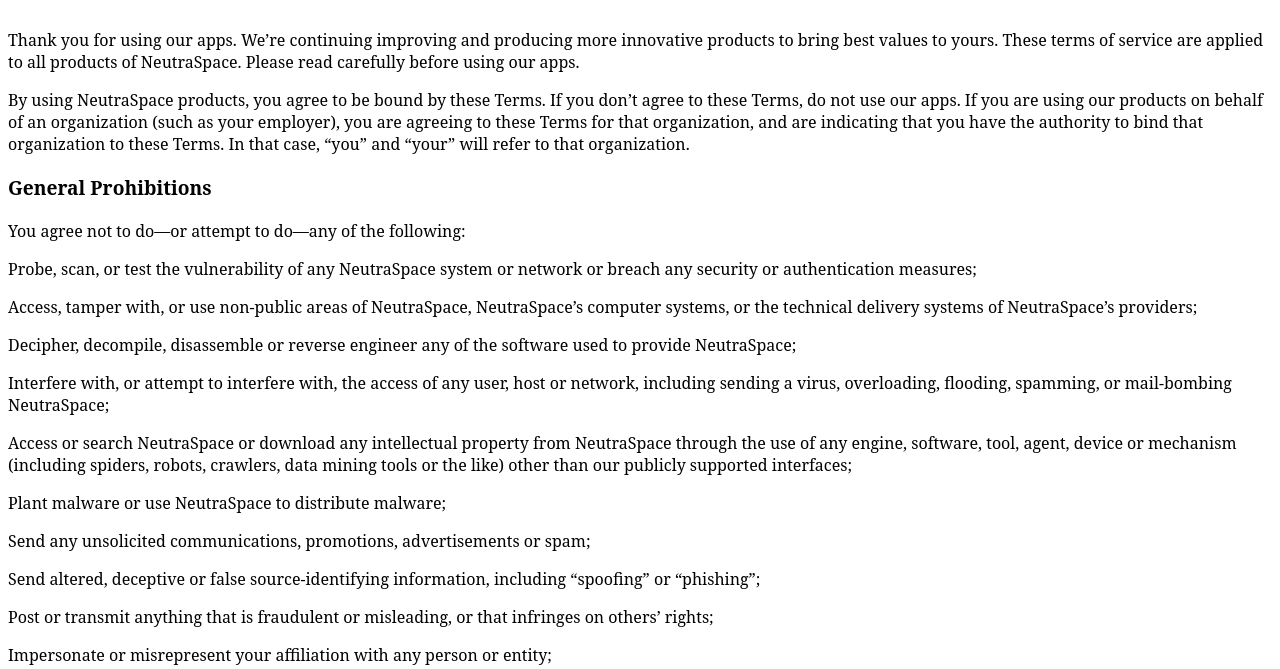
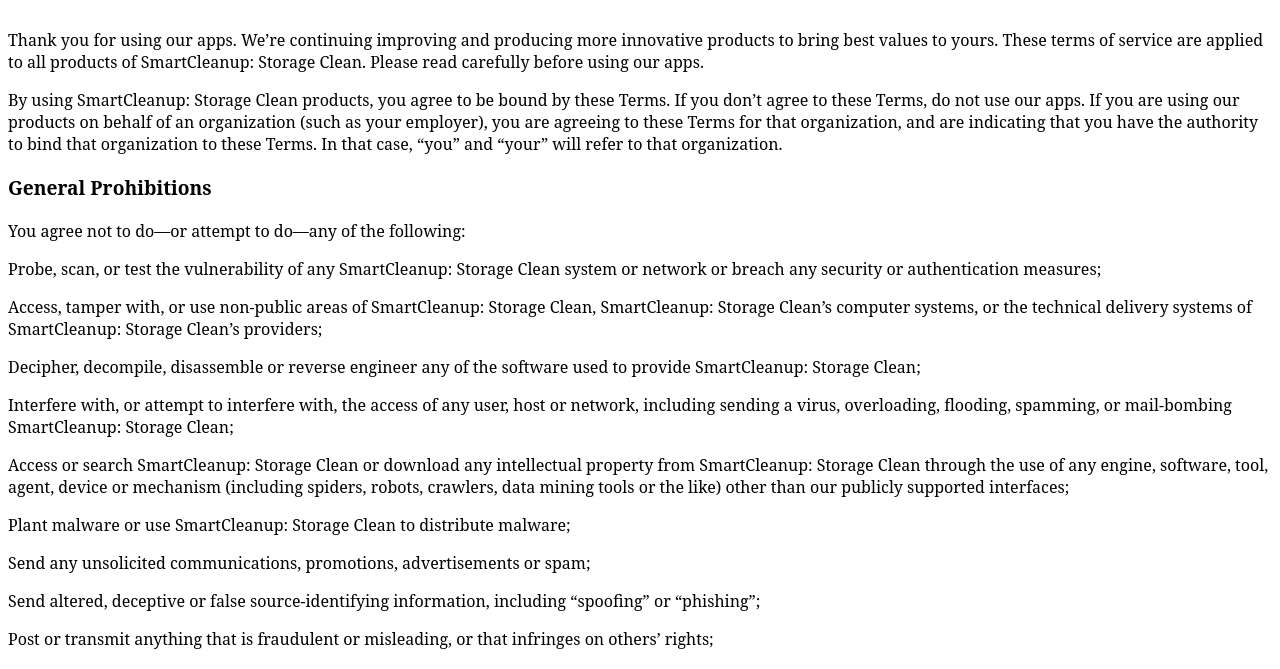
Before and after one commit to songjiang20218/061fanrui, a plain HTML site: page tou/6746836423/index.html in a window 1280 px wide. Shown: the part 78-747 px from the top of the page. Drawn offline with Linux system fonts and the light colour scheme.

Commit message:
clean15修改app名称

```diff
--- a/tou/6746836423/index.html
+++ b/tou/6746836423/index.html
@@ -2,22 +2,22 @@
 <html style='height:100%;margin:0;padding:0;'>
   <head>
     <meta charset="utf-8">
-    <title>NeutraSpace</title>
+    <title>SmartCleanup: Storage Clean</title>
     <style type="text/css"></style>
     <meta http-equiv="Content-Security-Policy" content="upgrade-insecure-requests">
   </head>
   <body>
     <p style='font-weight:bold;font-size:200%;font-family:"San Francisco text","Serif";'>Terms of Use</p>
-    <p style='font-size:100%;font-family:"San Francisco text","Serif";'>Thank you for using our apps. We’re continuing improving and producing more innovative products to bring best values to yours. These terms of service are applied to all products of NeutraSpace. Please read carefully before using our apps.</p>
-    <p style='font-size:100%;font-family:"San Francisco text","Serif";'>By using  NeutraSpace  products, you agree to be bound by these Terms. If you don’t agree to these Terms, do not use our apps. If you are using our products on behalf of an organization (such as your employer), you are agreeing to these Terms for that organization, and are indicating that you have the authority to bind that organization to these Terms. In that case, “you” and “your” will refer to that organization.</p>
+    <p style='font-size:100%;font-family:"San Francisco text","Serif";'>Thank you for using our apps. We’re continuing improving and producing more innovative products to bring best values to yours. These terms of service are applied to all products of SmartCleanup: Storage Clean. Please read carefully before using our apps.</p>
+    <p style='font-size:100%;font-family:"San Francisco text","Serif";'>By using  SmartCleanup: Storage Clean  products, you agree to be bound by these Terms. If you don’t agree to these Terms, do not use our apps. If you are using our products on behalf of an organization (such as your employer), you are agreeing to these Terms for that organization, and are indicating that you have the authority to bind that organization to these Terms. In that case, “you” and “your” will refer to that organization.</p>
     <p style='font-weight:bold;font-size:120%;font-family:"San Francisco text","Serif";'>General Prohibitions</p>
     <p style='font-size:100%;font-family:"San Francisco text","Serif";'>You agree not to do—or attempt to do—any of the following:</p>
-    <p style='font-size:100%;font-family:"San Francisco text","Serif";'>Probe, scan, or test the vulnerability of any NeutraSpace system or network or breach any security or authentication measures;</p>
-    <p style='font-size:100%;font-family:"San Francisco text","Serif";'>Access, tamper with, or use non-public areas of  NeutraSpace, NeutraSpace’s computer systems, or the technical delivery systems of NeutraSpace’s providers;</p>
-    <p style='font-size:100%;font-family:"San Francisco text","Serif";'>Decipher, decompile, disassemble or reverse engineer any of the software used to provide NeutraSpace;</p>
-    <p style='font-size:100%;font-family:"San Francisco text","Serif";'>Interfere with, or attempt to interfere with, the access of any user, host or network, including sending a virus, overloading, flooding, spamming, or mail-bombing NeutraSpace;</p>
-    <p style='font-size:100%;font-family:"San Francisco text","Serif";'>Access or search NeutraSpace or download any intellectual property from NeutraSpace through the use of any engine, software, tool, agent, device or mechanism (including spiders, robots, crawlers, data mining tools or the like) other than our publicly supported interfaces;</p>
-    <p style='font-size:100%;font-family:"San Francisco text","Serif";'>Plant malware or use NeutraSpace to distribute malware;</p>
+    <p style='font-size:100%;font-family:"San Francisco text","Serif";'>Probe, scan, or test the vulnerability of any SmartCleanup: Storage Clean system or network or breach any security or authentication measures;</p>
+    <p style='font-size:100%;font-family:"San Francisco text","Serif";'>Access, tamper with, or use non-public areas of  SmartCleanup: Storage Clean, SmartCleanup: Storage Clean’s computer systems, or the technical delivery systems of SmartCleanup: Storage Clean’s providers;</p>
+    <p style='font-size:100%;font-family:"San Francisco text","Serif";'>Decipher, decompile, disassemble or reverse engineer any of the software used to provide SmartCleanup: Storage Clean;</p>
+    <p style='font-size:100%;font-family:"San Francisco text","Serif";'>Interfere with, or attempt to interfere with, the access of any user, host or network, including sending a virus, overloading, flooding, spamming, or mail-bombing SmartCleanup: Storage Clean;</p>
+    <p style='font-size:100%;font-family:"San Francisco text","Serif";'>Access or search SmartCleanup: Storage Clean or download any intellectual property from SmartCleanup: Storage Clean through the use of any engine, software, tool, agent, device or mechanism (including spiders, robots, crawlers, data mining tools or the like) other than our publicly supported interfaces;</p>
+    <p style='font-size:100%;font-family:"San Francisco text","Serif";'>Plant malware or use SmartCleanup: Storage Clean to distribute malware;</p>
     <p style='font-size:100%;font-family:"San Francisco text","Serif";'>Send any unsolicited communications, promotions, advertisements or spam;</p>
     <p style='font-size:100%;font-family:"San Francisco text","Serif";'>Send altered, deceptive or false source-identifying information, including “spoofing” or “phishing”;</p>
     <p style='font-size:100%;font-family:"San Francisco text","Serif";'>Post or transmit anything that is fraudulent or misleading, or that infringes on others’ rights;</p>
@@ -25,7 +25,7 @@
     <p style='font-size:100%;font-family:"San Francisco text","Serif";'>Violate the privacy of others;</p>
     <p style='font-size:100%;font-family:"San Francisco text","Serif";'>Violate any applicable law or regulation; or</p>
     <p style='font-size:100%;font-family:"San Francisco text","Serif";'>Encourage or enable any other individual to do any of the above.</p>
-    <p style='font-size:100%;font-family:"San Francisco text","Serif";'>Although we’re not obligated to monitor access to or use of NeutraSpace or your content or to review or edit any of your content or the intellectual property of other NeutraSpace users, we have the right to do so for the purpose of operating NeutraSpace, to ensure compliance with these Terms, or to comply with applicable law or other legal requirements. We reserve the right, but are not obligated, to remove or disable access to any of your content, at any time and without notice, including, but not limited to, if we, at our sole discretion, consider any of your content to be objectionable or in violation of these Terms. We have the right to investigate violations of these Terms or conduct that affects NeutraSpace. We may also consult and cooperate with law enforcement authorities to prosecute users who violate the law.</p>
+    <p style='font-size:100%;font-family:"San Francisco text","Serif";'>Although we’re not obligated to monitor access to or use of SmartCleanup: Storage Clean or your content or to review or edit any of your content or the intellectual property of other SmartCleanup: Storage Clean users, we have the right to do so for the purpose of operating SmartCleanup: Storage Clean, to ensure compliance with these Terms, or to comply with applicable law or other legal requirements. We reserve the right, but are not obligated, to remove or disable access to any of your content, at any time and without notice, including, but not limited to, if we, at our sole discretion, consider any of your content to be objectionable or in violation of these Terms. We have the right to investigate violations of these Terms or conduct that affects SmartCleanup: Storage Clean. We may also consult and cooperate with law enforcement authorities to prosecute users who violate the law.</p>
     <p style='font-weight:bold;font-size:120%;font-family:"San Francisco text","Serif";'>Copyright Policy</p>
     <p style='font-size:100%;font-family:"San Francisco text","Serif";'>We respect copyright law and expect you to do the same. It’s our policy to terminate those accounts that repeatedly infringe or are believed to be repeatedly infringing the rights of copyright holders.</p>
     <span style='font-weight:bold;font-size:120%;font-family:"San Francisco text","Serif";'>Contact Us:<a href="https://zeetrading.link/hp/6746836423">https://zeetrading.link/hp/6746836423</a></span>
```
Also changed, not shown: hp/6746836423/index.html (+2 -2 lines), pp/6746836423/index.html (+2 -2 lines).
